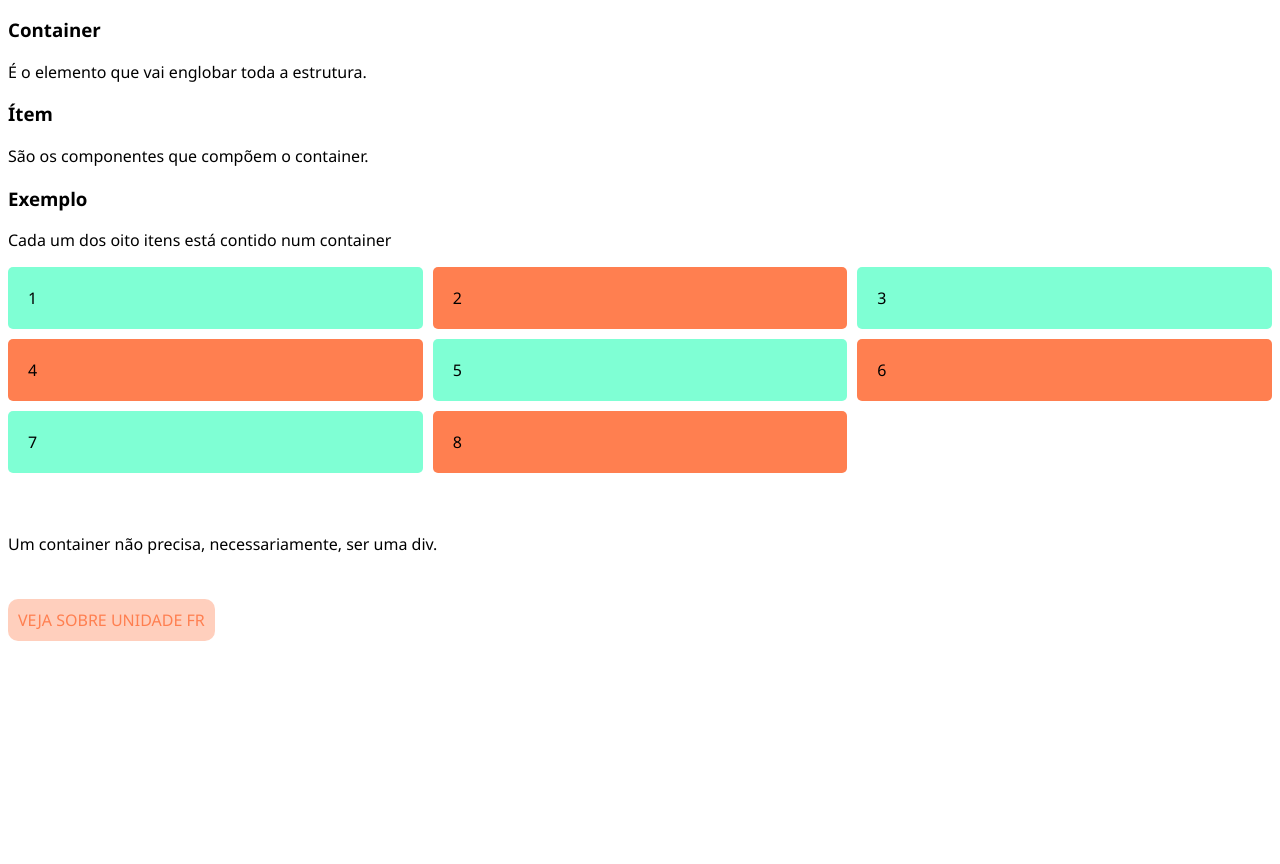
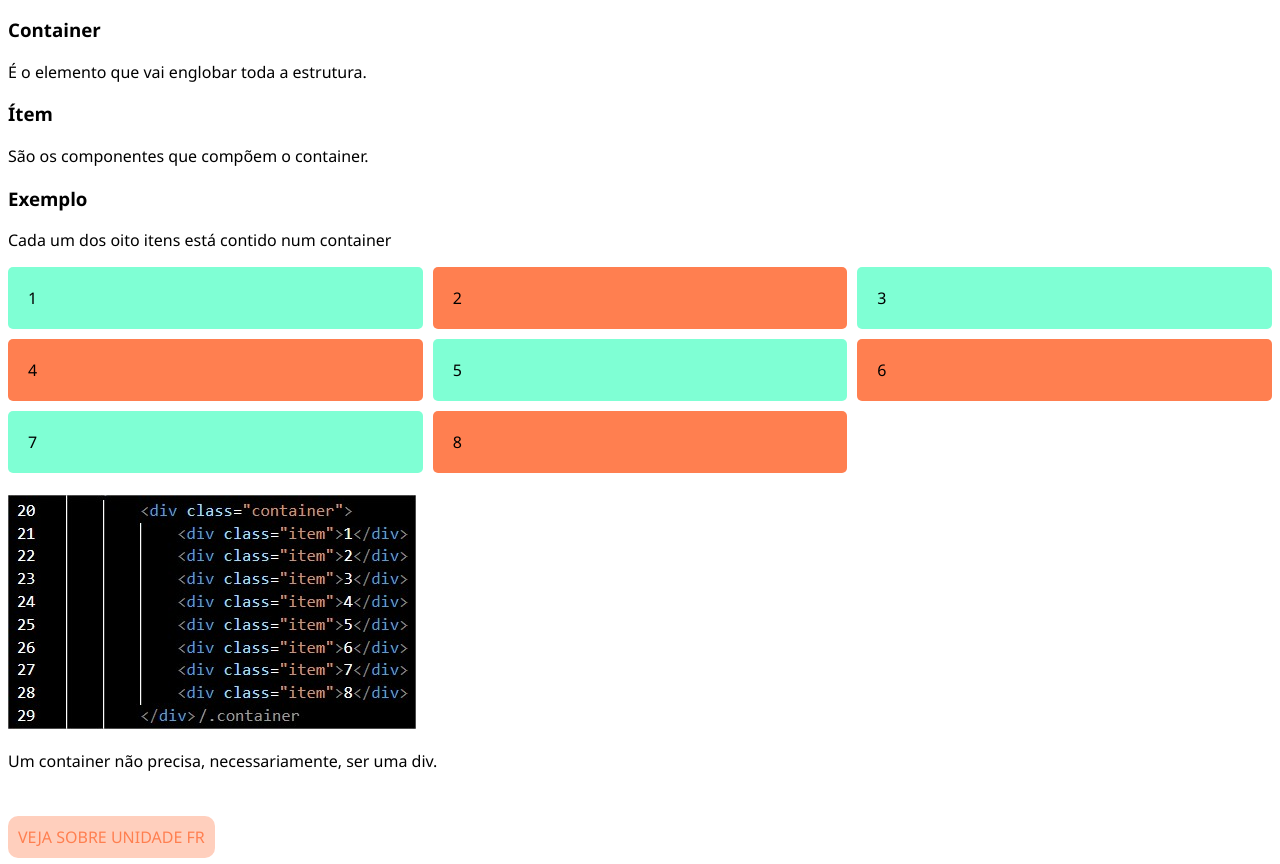
Before and after one commit to gracibrea/CSS-GRID, a plain HTML site: page index.html in a window 1280 px wide. Shown: the part 122-986 px from the top of the page. Before the commit the page ends 800 px from the top, so only its background shows below. Drawn offline with Linux system fonts and the light colour scheme; the site is published under a folder, as on GitHub Pages, so addresses that start at the root find nothing.

Commit message:
Update index.html

```diff
--- a/index.html
+++ b/index.html
@@ -29,7 +29,7 @@
             <div class="item">8</div>
         </div>
         <br>
-    <img src="/images/exemplo0.jpg" alt="">
+    <img src="./images/exemplo0.jpg" alt="">
     <br>
     <p>Um container não precisa, necessariamente, ser uma div.</p>
     <br>
```
